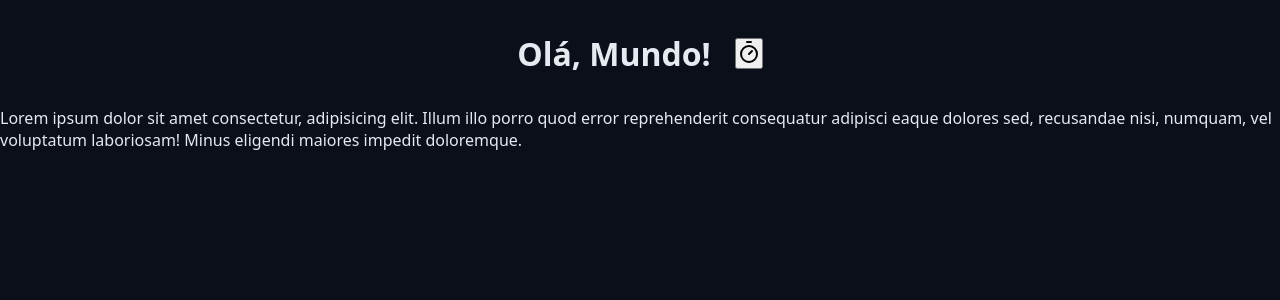
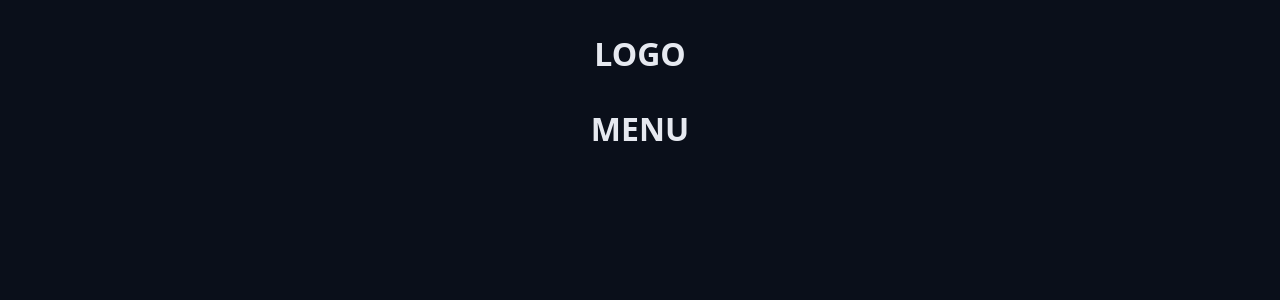
Before and after one commit to Graco2005/chronos-pomodoro, a React (Vite) app: page / in a window 1280 px wide. Shown: the top 300 px of the page. Built offline with nearby package versions, Linux system fonts and the light colour scheme.

Commit message:
commit 28/09/26

```diff
--- a/src/App.tsx
+++ b/src/App.tsx
@@ -1,21 +1,19 @@
-import { Heading } from './components/Heading';
-
 import './styles/global.css'
 import './styles/theme.css'
-import { TimerIcon } from 'lucide-react'
+
+import { Container } from './components/Container'
+import { Heading } from './components/Heading';
 
 export function App() {
     return (
         <>
-            <Heading>
-                Olá, Mundo!
-                <button>
-                    <TimerIcon />
-                </button>
-            </Heading>
-            <p>
-                Lorem ipsum dolor sit amet consectetur, adipisicing elit. Illum illo porro quod error reprehenderit consequatur adipisci eaque dolores sed, recusandae nisi, numquam, vel voluptatum laboriosam! Minus eligendi maiores impedit doloremque.
-            </p>
+            <Container>
+                <Heading>LOGO</Heading>
+            </Container>
+
+            <Container>
+                <Heading>MENU</Heading>
+            </Container>
         </>
     );
 }
--- /dev/null
+++ b/src/components/Container.module.css
@@ -0,0 +1,12 @@
+.container-fluid {
+    max-width: auto;
+}
+
+.container {
+    max-width: 98rem;
+    margin: 0 auto;
+}
+
+.content {
+    margin: 3.2rem;
+}
--- /dev/null
+++ b/src/components/Container.tsx
@@ -0,0 +1,13 @@
+type ContainerProps = { children: React.ReactNode }
+
+import styles from './Container.module.css'
+
+export function Container({ children }: ContainerProps) {
+    return (
+        <div className={styles.container}>
+            <div className={styles.content}>
+                {children}
+            </div>
+        </div>
+    )
+}
```
Also changed, not shown: src/styles/global.css (line endings or trailing spaces).
